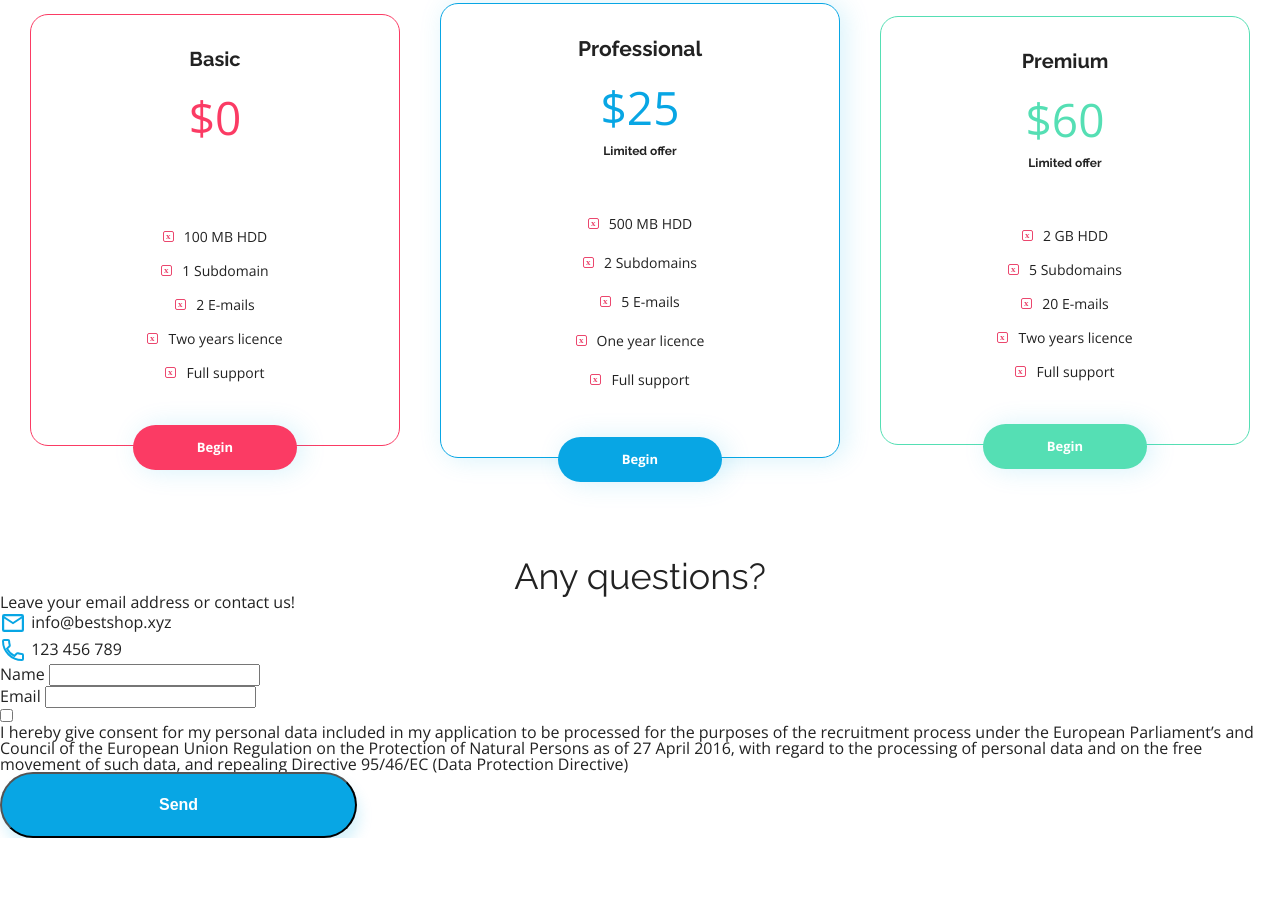
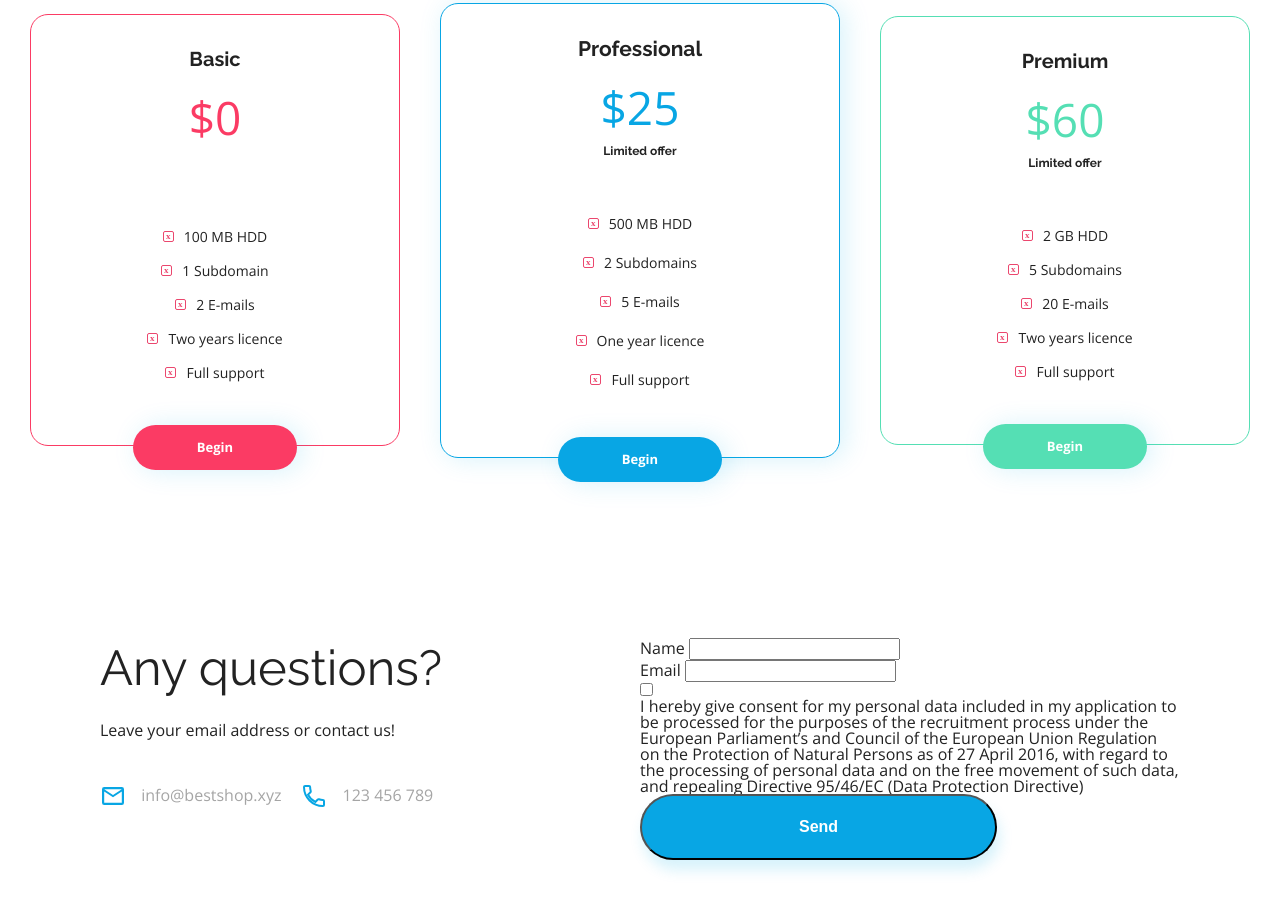
Before and after one commit to marektro/BestShop, a plain HTML site: page index.html in a window 1280 px wide. Shown: the part 2977-3889 px from the top of the page. Before the commit the page ends 3815 px from the top, so only its background shows below. Drawn offline with nearby package versions, Linux system fonts and the light colour scheme.

Commit message:
styling of the left column in the contact section

```diff
--- a/css/style.css
+++ b/css/style.css
@@ -467,3 +467,42 @@ h2 {
 .pricing-box-premium {
     --accent-color: var(--color-green);
 }
+
+.contact {
+    padding: 80px 100px 100px;
+    display: flex;
+    justify-content: center;
+}
+
+.contact-column {
+    width: 50%;
+}
+
+.contact-title {
+    font-size: 3.06rem;
+    line-height: 3.69rem;
+    text-align: left;
+}
+
+.contact-instruction {
+    margin: 22px 0 42px;
+    font-size: 1rem;
+    line-height: 1.375rem;
+}
+
+.contact-details {
+    display: flex;
+    justify-content: flex-start;
+    align-items: center;
+    color: var(--color-grey);
+}
+
+.contact-details-item {
+    font-weight: 500;
+    text-decoration: none;
+    margin-right: 20px;
+}
+
+.contact-details-item img {
+    margin-right: 10px;
+}
```
